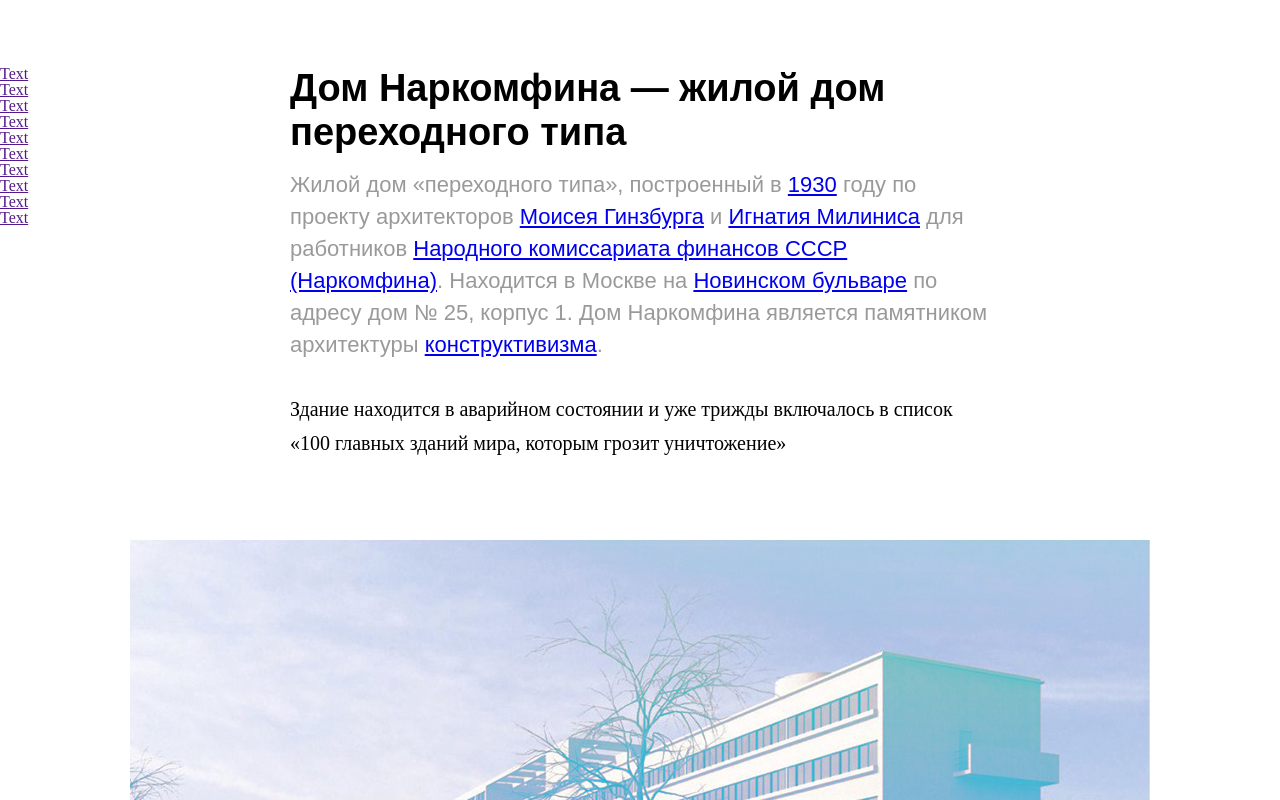
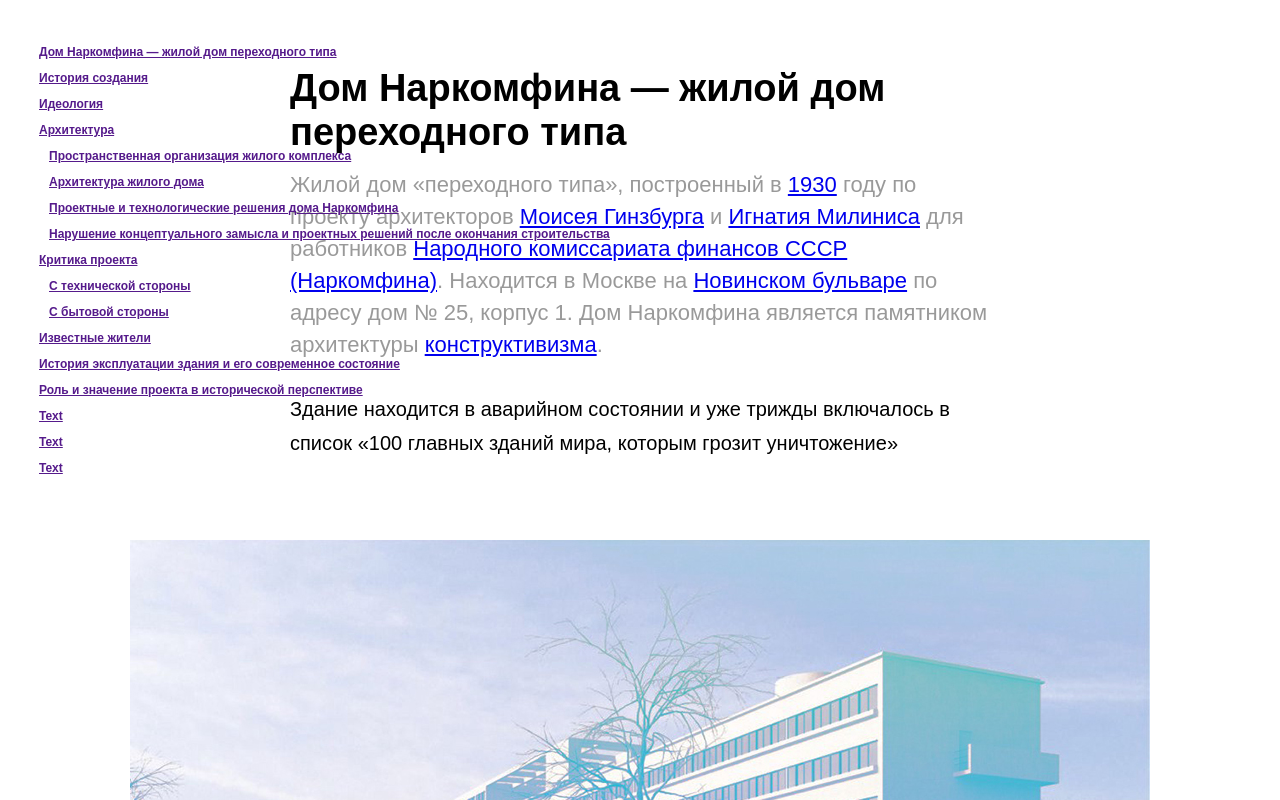
Before and after one commit to gomanov/MCS101-011-gomanov-wikimedium, a plain HTML site: page narkomfin.html in a window 1280 px wide. Shown: the top 800 px of the page. Drawn offline with Linux system fonts and the light colour scheme; a web font is replaced by a local one.

Commit message:
третий урок домашка

```diff
--- a/narkomfin.html
+++ b/narkomfin.html
@@ -12,31 +12,63 @@
   <nav>
     <ul>
       <li>
-        <a href="">Text</a>
+        <a href="">Дом Наркомфина — жилой дом переходного типа</a>
       </li>
 
       <li>
-        <a href="">Text</a>
+        <a href="">История создания</a>
       </li>
 
       <li>
-        <a href="">Text</a>
+        <a href="">Идеология</a>
       </li>
 
       <li>
-        <a href="">Text</a>
+        <a href="">Архитектура</a>
+      </li>
+
+      <ul>
+        <li>
+          <a href="">Пространственная организация жилого комплекса</a>
+        </li>
+
+        <li>
+          <a href="">Архитектура жилого дома</a>
+        </li>
+
+        <li>
+          <a href="">Проектные и технологические решения дома Наркомфина</a>
+        </li>
+
+        <li>
+          <a href="">Нарушение концептуального замысла и проектных решений после окончания строительства</a>
+        </li>
+      </ul>
+
+      <li>
+        <a href="">Критика проекта</a>
+      </li>
+
+      <ul>
+        <li>
+          <a href="">С технической стороны</a>
+        </li>
+
+        <li>
+          <a href="">С бытовой стороны</a>
+        </li>
+      </ul>
+
+      <li>
+        <a href="">Известные жители</a>
       </li>
 
       <li>
-        <a href="">Text</a>
+        <a href="">История эксплуатации здания и его современное состояние</a>
       </li>
 
       <li>
-        <a href="">Text</a>
-      </li>
-
-      <li>
-        <a href="">Text</a>
+        <a href="">Роль и значение проекта в исторической перспективе</a>
       </li>
 
       <li>
@@ -74,7 +106,7 @@
       <h3>Пространственная организация жилого комплекса</h3>
       <p>Пространство перед общественным корпусом композиционно выделялось квадратной площадкой, на которой планировалось разместить небольшое здание для детского сада. Все три объёма, различные по массам, строго ритмически уравновешенные, увязанные между собой, составляли композиционное ядро комплекса, сбалансированное в пространстве корпусом прачечной, ориентированным на Новинский бульвар. Перед прачечной также была устроена квадратная площадка, служившая своеобразным парадным пространством, связывающим комплекс с городом. Корпус прачечной так же, как и жилой дом, был частично поднят на колоннах, что освобождало для прохода пространство первого этажа. Пройдя под корпусом прачечной через «парадный двор» перед входом с Новинского бульвара, по диагональной аллее можно было попасть в общественную зону комплекса или по другой аллее через жилой корпус в уровне «открытого» первого этажа — в парк за домом, где была организована своеобразная видовая площадка.</p>
       <p>Основной объём жилого дома Гинзбург расположил на территории двух усадебных садов, отмечая в пояснительной записке к проекту:</p>
-      <blockquote>«в виду неровности участка, вызывающего в подобных случаях устройство большой поверхности цоколя, в настоящем случае дом поднят в большей своей части на высоту 2,5 метров на отдельных столбах, что является более экономичным и, кроме того, сохраняет нетронутой площадь парка».</blockquote>
+      <blockquote>«В виду неровности участка, вызывающего в подобных случаях устройство большой поверхности цоколя, в настоящем случае дом поднят в большей своей части на высоту 2,5 метров на отдельных столбах, что является более экономичным и, кроме того, сохраняет нетронутой площадь парка».</blockquote>
       <p>Функциональные характеристики будущего здания были определены техническим заданием, составленным Николаем Милютиным, который в указанные годы (1924—1929) исполнял обязанности наркома финансов РСФСР и выступал в качестве заказчика жилого комплекса. Сметная стоимость строительства составила 10 млн рублей.</p>
       <h3>Архитектура жилого дома</h3>
       <p>Подлинным новаторством для конца 1920-х годов была архитектура жилого корпуса. Она была настолько необычна и впечатляюща, что лишь немногие смогли увидеть в ней образ жилого дома будущего, черты которого он, безусловно, содержал.</p>
--- a/stylesheets/article.css
+++ b/stylesheets/article.css
@@ -1,12 +1,15 @@
 article h1,
+article h2,
 article h3,
 article p,
+article ul,
 article blockquote {
   width: 700px;
   margin: 0 auto;
 }
 
 article h1,
+article h2,
 article h3 {
   font-family: 'PT Sans Caption', sans-serif;
   font-weight: bold;
@@ -33,6 +36,7 @@
 article p,
 article li,
 article blockquote {
+  font-family: 'PT Sans Caption', sans-serif;
   font-size: 20px;
   line-height: 34px;
 }
@@ -75,10 +79,19 @@
 
 article blockquote {
   font-style: italic;
+  position: relative;
 }
 
 article blockquote::before {
-  content: y
+  content: '';
+  position: absolute;
+  display: block;
+  left: -18px;
+  width: 3px;
+  height: 100%;
+  top: 0px;
+  background: black;
+  bottom: 0px;
 }
 
 article img {
@@ -97,10 +110,10 @@
   margin-top: -3px;
 }
 
-h2 + img {
+article h2 + img {
   margin-top: 82px;
 }
 
-h3 + img {
+article h3 + img {
   margin-top: 81px;
 }
--- a/stylesheets/sidebar.css
+++ b/stylesheets/sidebar.css
@@ -1,8 +1,28 @@
 
 
-nav ul {
+nav {
   position: fixed;
-  top: 0
-  left: 0
+  top: 19px;
+  left: 19px;
+  font-family: 'PT Sans Caption', sans-serif;
 
 }
+
+nav > ul {
+  position: relative;
+  top: 20px;
+  left: 20px;
+  font-size: 12px;
+  line-height: 26px;
+  color: rgba(0, 0, 0, .4);
+
+}
+
+ul:nth-child(1) {
+  font-weight: bold;
+}
+
+ul > ul {
+  position: relative;
+  left: 10px;
+}
```
